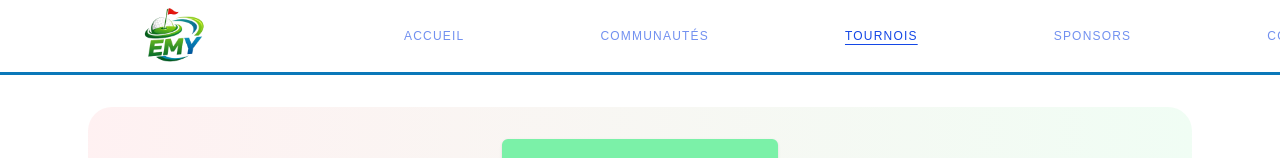
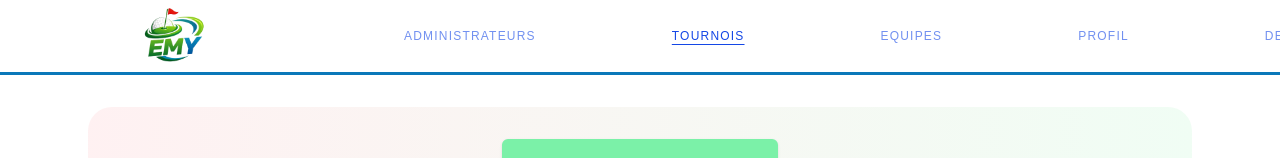
Before and after one commit to YvanJaures/Emy, a Next.js app in the folder emy_app/: page /tournoisPage in a window 1280 px wide. Shown: the top 158 px of the page. Built offline with nearby package versions, Linux system fonts and the light colour scheme; no server answers.

Commit message:
Creation du composant NavBarAdmin pour les ecrans de l'administrateur et utilisation dans les different ecrans concernes. Redirection des differents ongler di NavBarAdmin vers les pages concernees

```diff
--- a/emy_app/app/administrateursPage/page.tsx
+++ b/emy_app/app/administrateursPage/page.tsx
@@ -2,7 +2,7 @@
 
 import React, { useState, useEffect } from "react";
 
-import Navbar from "@/components/organisms/NavBar";
+import NavbarAdmin from "@/components/organisms/NavBarAdmin";
 import Footer from "@/components/organisms/Footer";
 
 import Button from "@/components/atoms/Button";
@@ -49,7 +49,7 @@ export default function AdministrateursPage() {
 
   return (
     <div className="min-h-screen bg-white">
-      <Navbar />
+      <NavbarAdmin />
 
       <main className="mx-auto w-full max-w-6xl px-6 py-8 mb-15">
         {/* Bandeau haut pâle + bouton vert */}
--- a/emy_app/app/createTour/page.tsx
+++ b/emy_app/app/createTour/page.tsx
@@ -1,7 +1,7 @@
 "use client"
 
 import { useState } from "react";
-import NavBar from "@/components/organisms/NavBar";
+import NavBarAdmin from "@/components/organisms/NavBarAdmin";
 import Footer from "@/components/organisms/Footer";
 import InputText from "@/components/atoms/InputText";
 import Button from "@/components/atoms/Button";
@@ -38,10 +38,10 @@ export default function CreateTournament(){
     if(tr<2) trHaut="pointer-events-none"
     return(
         <div className="bg-gray-100">
-            <NavBar/>
+            <NavBarAdmin/>
             <main className="flex flex-col gap-2 p-5 justify-center items-center rounded-xl m-2 bg-white shadow-xl">
                 <h1>
-                    CREATION D'UN TOURNOI
+                    CREATION D UN TOURNOI
                 </h1>
                 <form action="submit" method="post" className="flex flex-col justify-center items-center w-full p-5">
                     <section className="flex flex-col flex-wrap w-full">
--- a/emy_app/app/profilAdmin/page.tsx
+++ b/emy_app/app/profilAdmin/page.tsx
@@ -1,4 +1,4 @@
-import NavBar from "@/components/organisms/NavBar";
+import NavBarAdmin from "@/components/organisms/NavBarAdmin";
 import Footer from "@/components/organisms/Footer";
 import ProfileCard from "@/components/organisms/ProfileCard";
 
@@ -13,7 +13,7 @@ export default function ProfilAdmin(){
     }
     return(
         <div className="bg-gray-100">
-            <NavBar/>
+            <NavBarAdmin/>
             <main className="mb-80 mt-5 flex flex-col justify-center items-center m-2">
                 <ProfileCard name={admin.name} imgUrl={admin.imgUrl} email={admin.email} edit="pointer-events-all"/>
             </main>
--- a/emy_app/app/tournoisPage/page.tsx
+++ b/emy_app/app/tournoisPage/page.tsx
@@ -1,7 +1,7 @@
 "use client";
 
 import React, { useEffect, useState } from "react";
-import Navbar from "@/components/organisms/NavBar";
+import NavBarAdmin from "@/components/organisms/NavBarAdmin";
 import Footer from "@/components/organisms/Footer";
 
 import Button from "@/components/atoms/Button";
@@ -49,7 +49,7 @@ export default function TournoisPage() {
 
   return (
     <div className="min-h-screen bg-white">
-      <Navbar />
+      <NavBarAdmin />
 
       <main className="mx-auto w-full max-w-6xl px-6 py-8">
         {/* Bandeau pâle + bouton vert */}
@@ -60,6 +60,7 @@ export default function TournoisPage() {
               icon={<span className="text-base">+</span>}
               color="bg-green-300 border-green-300 text-black/80 hover:bg-green-200"
               className="rounded-2xl border-0 px-10 py-3 text-sm shadow-sm"
+              onClick={() => (window.location.href = "/createTour")}
             />
           </div>
         </section>
--- /dev/null
+++ b/emy_app/components/organisms/NavBarAdmin.tsx
@@ -0,0 +1,123 @@
+"use client";
+
+import React, { useState } from "react";
+import Image from "next/image";
+import { usePathname } from "next/navigation";
+import { FaMoon } from "react-icons/fa6";
+import AppLink from "../atoms/AppLink";
+
+type NavItem = { label: string; href: string };
+
+const navItems: NavItem[] = [
+  { label: "ADMINISTRATEURS", href: "/administrateursPage" },
+  { label: "TOURNOIS", href: "/tournoisPage" },
+  { label: "EQUIPES", href: "/equipesPage" },
+  { label: "PROFIL", href: "/profilAdmin" },
+  { label: "DECONNEXION", href: "/" },
+];
+
+export default function NavBarAdmin() {
+  const pathname = usePathname();
+  const [open, setOpen] = useState(false);
+
+  return (
+    <header className="bg-white w-full">
+      <div className="flex h-[72px] gap-20 w-full items-center justify-between px-6">
+        {/* Logo */}
+        <div className="flex items-center">
+          <div className="relative h-[82px] w-[300px]">
+            <Image
+              src="/assets/logos/emy_foot.png"
+              alt="EMY"
+              fill
+              className="object-contain"
+              priority
+            />
+          </div>
+        </div>
+
+        {/* Menu centré (Desktop) */}
+        <nav className="hidden lg:flex items-center gap-34">
+          {navItems.map((item) => {
+            const isActive =
+              pathname === item.href ||
+              (item.href !== "/" && pathname.startsWith(item.href));
+
+            return (
+              <AppLink
+                key={item.href}
+                href={item.href}
+                className={[
+                  "uppercase text-xs tracking-widest text-black",
+                  "hover:underline underline-offset-4",
+                  isActive ? "underline" : "opacity-60 hover:opacity-100",
+                ].join(" ")}
+              >
+                {item.label}
+              </AppLink>
+            );
+          })}
+        </nav>
+
+        {/* Actions à droite */}
+        <div className="flex items-center gap-2">
+          <button
+            type="button"
+            aria-label="Activer/Désactiver le mode sombre"
+            className="rounded-full p-2 text-black/80 hover:bg-black/5"
+            onClick={() => {
+              // TODO: ton toggle dark mode
+            }}
+          >
+            <FaMoon className="h-10 w-5" />
+          </button>
+
+          <button
+            type="button"
+            className="lg:hidden rounded-full p-2 hover:bg-black/5"
+            aria-label={open ? "Fermer le menu" : "Ouvrir le menu"}
+            aria-expanded={open}
+            onClick={() => setOpen((v) => !v)}
+          >
+            <div className="flex flex-col gap-1">
+              <span className="block h-[2px] w-6 bg-black" />
+              <span className="block h-[2px] w-6 bg-black" />
+              <span className="block h-[2px] w-6 bg-black" />
+            </div>
+          </button>
+        </div>
+      </div>
+
+      <div className="h-[3px] w-full bg-[#0b78b9]" />
+
+      {open && (
+        <div className="lg:hidden border-t border-black/10 bg-white">
+          <nav className="px-6 py-4">
+            <ul className="flex flex-col gap-4">
+              {navItems.map((item) => {
+                const isActive =
+                  pathname === item.href ||
+                  (item.href !== "/" && pathname.startsWith(item.href));
+
+                return (
+                  <li key={item.href} onClick={() => setOpen(false)}>
+                    <AppLink
+                      href={item.href}
+                      className={[
+                        "uppercase text-xs tracking-widest text-black",
+                        "hover:underline underline-offset-4",
+                        isActive ? "underline" : "opacity-60 hover:opacity-100",
+                      ].join(" ")}
+                    >
+                      {item.label}
+                    </AppLink>
+                  </li>
+                );
+              })}
+            </ul>
+          </nav>
+        </div>
+      )}
+    </header>
+  );
+}
```
